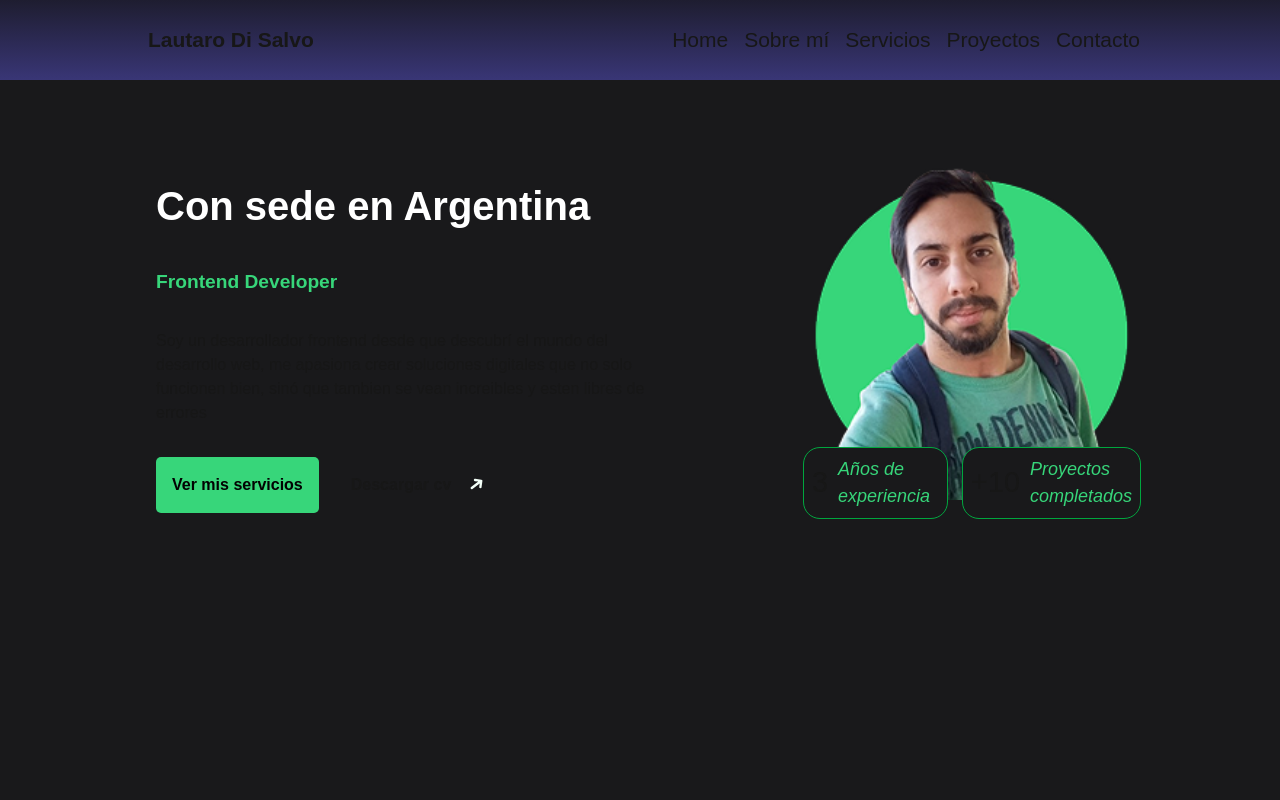
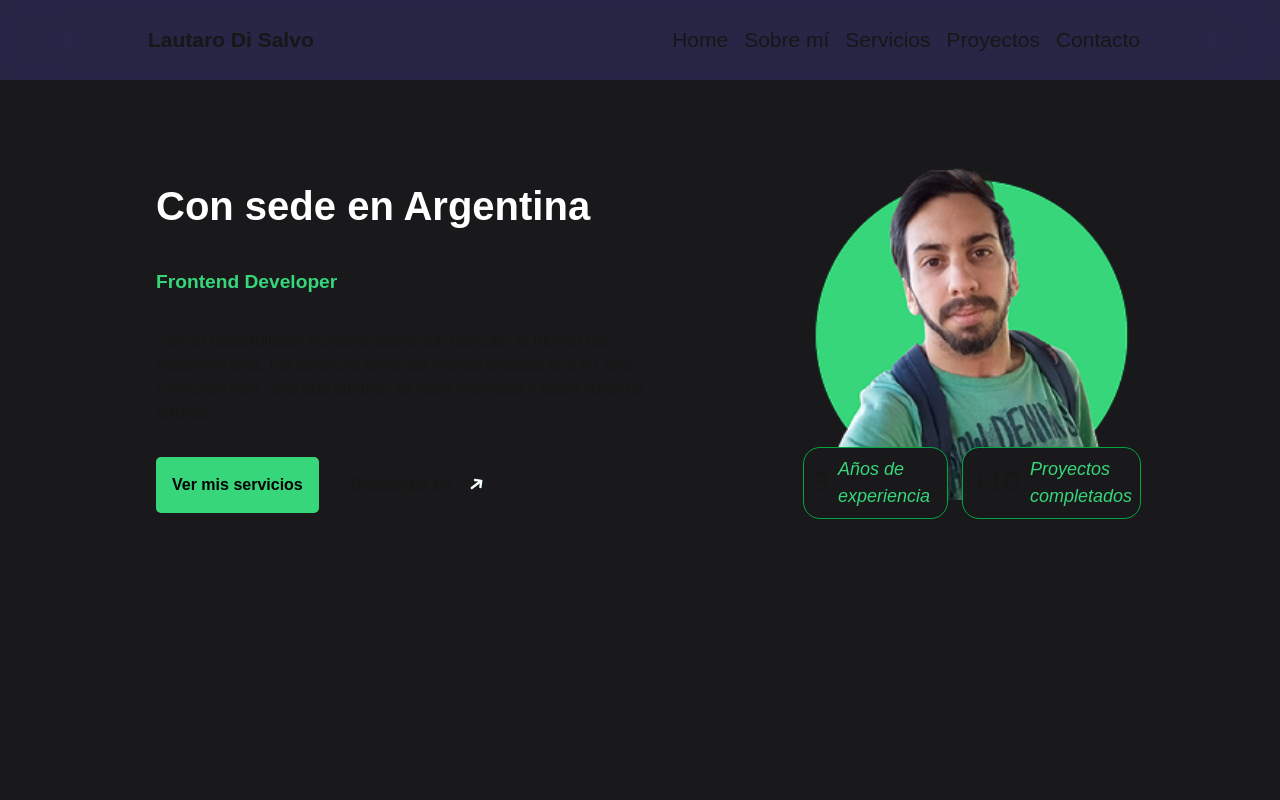
Before and after one commit to lautaroDSwebdev/web-freelance, a Next.js app: page / in a window 1280 px wide. Shown: the top 800 px of the page. Built offline with nearby package versions, Linux system fonts and the light colour scheme.

Commit message:
fix: bg color navbar

```diff
--- a/src/app/_component/Navbar.tsx
+++ b/src/app/_component/Navbar.tsx
@@ -3,7 +3,7 @@ import React from "react";
 import { navLinks } from "../_mock/mock";
 export const NavBar = () => {
   return (
-    <div className=" fixed  bottom-0 md:top-0 w-full g-gradient-blue h-[5rem]   z-[900]">
+    <div className=" fixed  bottom-0 md:top-0 w-full g-blur h-[5rem]   z-[900]">
       <section className="flex flex-col md:flex-row justify-between max-width m-auto h-[5rem]
         items-center">
         <a href="#home">
--- a/src/app/style.css
+++ b/src/app/style.css
@@ -41,6 +41,10 @@ html {
 }
 .g-dark-blue {
   background-color: #1e1d30;
+}
+.g-blur{
+  backdrop-filter: blur(2rem);
+  background-color: #3936767a;
 }
 .g-bg-green {
   background-color: #37d67a;
```
